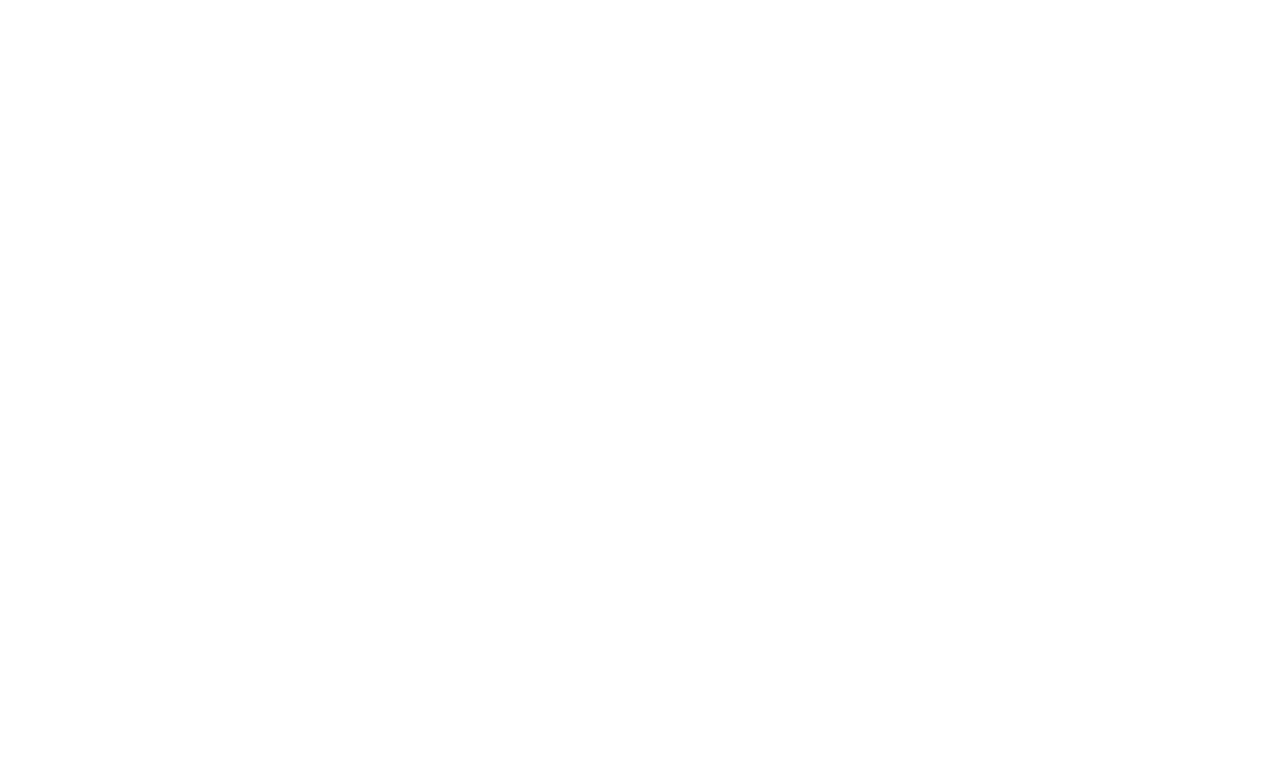
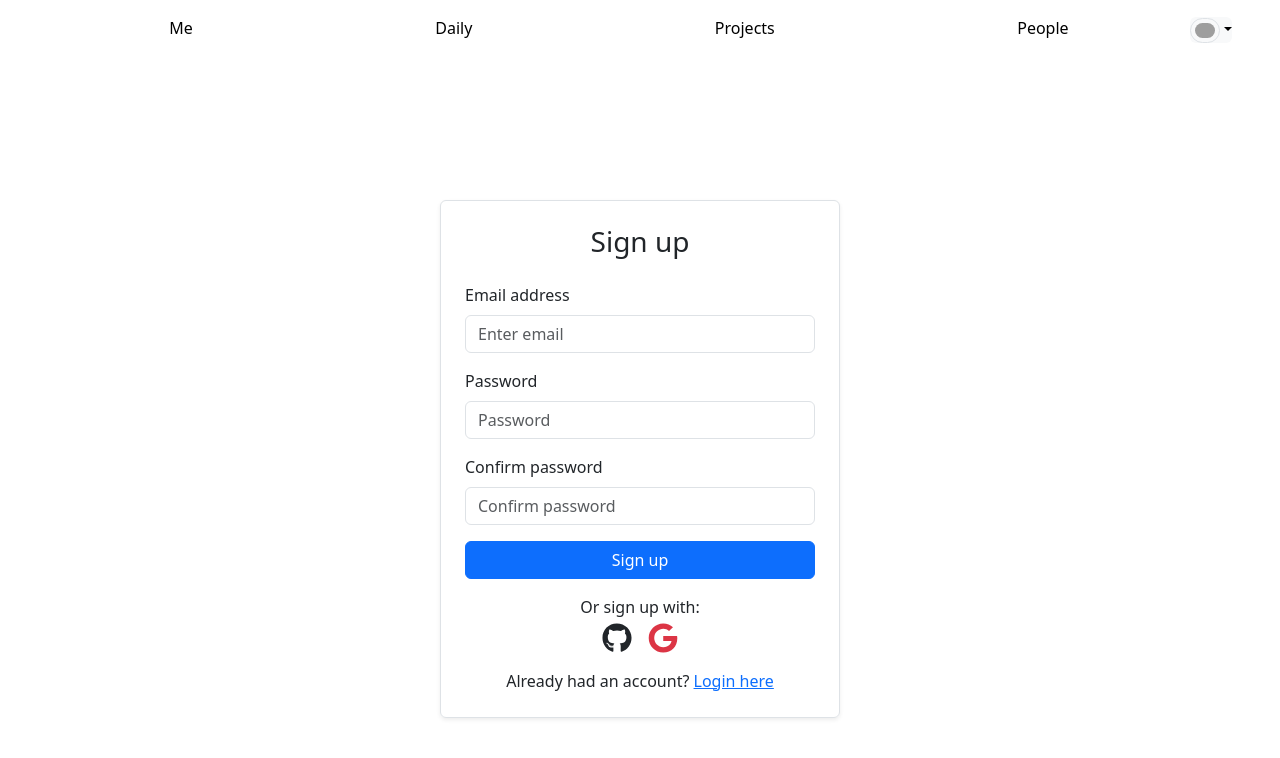
Before and after one commit to pctiien/calendarize_ui, a React (Vite) app: page /signup in a window 1280 px wide. Before the commit this address had no page. Shown: the top 758 px of the page. Built offline with nearby package versions, Linux system fonts and the light colour scheme; grey boxes are pictures that could not be loaded.

Commit message:
form for login and logout

```diff
--- a/package.json
+++ b/package.json
@@ -18,6 +18,7 @@
     "react": "^18.3.1",
     "react-bootstrap": "^2.10.4",
     "react-dom": "^18.3.1",
+    "react-icons": "^5.3.0",
     "react-router-dom": "^6.25.1",
     "sockjs-client": "^1.6.1",
     "stompjs": "^2.3.3",
--- a/src/components/Daily.jsx
+++ b/src/components/Daily.jsx
@@ -8,6 +8,8 @@ import ConfirmModal from './ConfirmModal';
 import {lifeTasksApiInstance} from '../services/axios.js'
 import { Client } from '@stomp/stompjs';
 import SockJS from 'sockjs-client';
+import Stomp from 'stompjs';
+
 import Overdue from '../assets/overdue.png'
 const Daily = (()=>{
     const [dailyTasks, setDailyTasks] = useState([[]]);
@@ -81,28 +83,30 @@ const Daily = (()=>{
         fetchTasks();
     }, [selectedTask]);
 
+
     useEffect(() => {
-        const socket = new SockJS('http://localhost:8080/ws');
+        const socket = new SockJS('http://localhost:8083/ws');
         const stompClient = new Client({
             webSocketFactory: () => socket,
             onConnect: (frame) => {
                 console.log('Connected: ' + frame);
-                stompClient.subscribe('/topic/notifications/2', (message) => {
+                stompClient.subscribe('/user/1/queue/lifetasks', (message) => {
                     console.log('Notification received:', message.body);
                 });
             },
             onDisconnect: () => {
                 console.log('Disconnected');
             },
+            onStompError: (frame) => {
+                console.error('STOMP error:', frame);
+            }
         });
 
         stompClient.activate();
-        setClient(stompClient);
 
-        // Dọn dẹp khi component unmount
         return () => {
-            if (client) {
-                client.deactivate();
+            if (stompClient) {
+                stompClient.deactivate();
             }
         };
     }, []);
--- a/src/components/Header.jsx
+++ b/src/components/Header.jsx
@@ -1,21 +1,34 @@
 import 'bootstrap/dist/css/bootstrap.min.css';
 import defaultAvt from '../assets/default_avatar.png';
 import { Link } from 'react-router-dom';
-const Header = (()=>{
+import { Dropdown } from 'react-bootstrap';
 
-    return(
-        <div className=' p-3 d-flex justify-content-between px-5 ' >
-            <nav className="d-flex justify-content-around flex-grow-1">
-                <Link to="/"  className=' fw-medium text-black text-decoration-none' href="">Me</Link>
-                <Link to="/daily" className=' fw-medium text-black text-decoration-none' href="">Daily</Link>
-                <Link to="/projects" className=' fw-medium text-black text-decoration-none' href="">Projects</Link>
-                <Link to="/" className=' fw-medium text-black text-decoration-none' href="">People</Link>
-            </nav>
-            <div>
-                <img className=' p-1 border border-1 rounded-5' style={{maxWidth:'30px', boxSizing : 'border-box'}} src={defaultAvt} alt="" />
-            </div>
-        </div>
-    )
-});
+const Header = () => {
+  return (
+    <div className='p-3 d-flex justify-content-between px-5'>
+      <nav className="d-flex justify-content-around flex-grow-1">
+        <Link to="/" className='fw-medium text-black text-decoration-none'>Me</Link>
+        <Link to="/daily" className='fw-medium text-black text-decoration-none'>Daily</Link>
+        <Link to="/projects" className='fw-medium text-black text-decoration-none'>Projects</Link>
+        <Link to="/" className='fw-medium text-black text-decoration-none'>People</Link>
+      </nav>
+      <Dropdown>
+        <Dropdown.Toggle variant="light" id="dropdown-avatar" className="border-0 p-0">
+          <img
+            className='p-1 border border-1 rounded-5'
+            style={{ maxWidth: '30px', boxSizing: 'border-box' }}
+            src={defaultAvt}
+            alt=""
+          />
+        </Dropdown.Toggle>
+
+        <Dropdown.Menu align="end">
+          <Dropdown.Item as={Link} to="/login">Login</Dropdown.Item>
+          <Dropdown.Item as={Link} to="/logout">Logout</Dropdown.Item>
+        </Dropdown.Menu>
+      </Dropdown>
+    </div>
+  );
+};
 
 export default Header;
--- /dev/null
+++ b/src/components/Login.jsx
@@ -0,0 +1,45 @@
+import 'bootstrap/dist/css/bootstrap.min.css';
+import { Link } from 'react-router-dom';
+import { FaGithub, FaGoogle } from 'react-icons/fa';
+
+const Login = () => {
+  return (
+    <div className="d-flex justify-content-center align-items-center vh-100">
+      <div className="border p-4 rounded shadow-sm" style={{ maxWidth: '400px', width: '100%' }}>
+        <h3 className="mb-4 text-center">Login</h3>
+
+        <div className="mb-3">
+          <label className="form-label">Email address</label>
+          <input type="email" className="form-control" placeholder="Enter email" />
+        </div>
+
+        <div className="mb-3">
+          <label className="form-label">Password</label>
+          <input type="password" className="form-control" placeholder="Password" />
+        </div>
+
+        <button type="submit" className="btn btn-primary w-100 mb-3">Login</button>
+
+        <div className="text-center">
+          <p className="mb-1">Or login with:</p>
+          <div className="d-flex justify-content-center mb-3">
+            <a href="#" className="text-dark mx-2">
+              <FaGithub size={30} />
+            </a>
+            <a href="#" className="text-danger mx-2">
+              <FaGoogle size={30} />
+            </a>
+          </div>
+        </div>
+
+        <div className="text-center">
+          <p className="mb-0">
+            Don't have an account? <Link to="/signup">Sign up here</Link>
+          </p>
+        </div>
+      </div>
+    </div>
+  );
+};
+
+export default Login;
--- a/src/components/Projects.jsx
+++ b/src/components/Projects.jsx
@@ -69,7 +69,7 @@ const Projects = (()=>{
             {
                 console.log('Task added:', response.data);
             }
-            fetchTasksForProject(selectedProject); // Cập nhật danh sách task sau khi thêm
+            setTasksProject(selectedProject.projectTasks)
             handleCloseAddTaskModal();
         } catch (e) {
             setError(e.message);
@@ -100,7 +100,7 @@ const Projects = (()=>{
         if(currentTask == null) return
 
         try{
-            const response = await projectApiInstance.put(`/${currentTask.id}`,{
+            const response = await projectApiInstance.put(`/tasks/${currentTask.id}`,{
                 headers :{
                     'Content-Type':"application/json"
                 }
@@ -137,29 +137,10 @@ const Projects = (()=>{
 
     const handleClickProject = (project)=>{
         setSelectedProject(project);
-        fetchTasksForProject(project);
+        setTasksProject(project.projectTasks)
         console.log(project)
     }
-    const fetchTasksForProject = async(project)=>{
-        if(project== null) return;
-        try{
 
-            const response = await projectApiInstance.get(`tasks?projectId=${project.id}`,{
-                headers:{
-                    'Content-Type' : 'application/json'
-                }
-            });
-            if(response!=null && response.data!=null)
-            {
-                console.log(response.data);
-                setTasksProject(response.data);
-            }
-
-        }catch(e){
-            setError(e.message)
-            console.log(e.message)
-        }
-    }
 
     useEffect(()=>{
         const fetchProjects = async() =>{
@@ -175,7 +156,7 @@ const Projects = (()=>{
                 if(response.data!=null && response.data[0]!=null)
                 {
                     setSelectedProject(response.data[0])
-                    fetchTasksForProject(response.data[0])
+                    setTasksProject(response.data[0].projectTasks)
                 }
 
             }catch(e){
@@ -244,11 +225,11 @@ const Projects = (()=>{
                     <Button onClick={handleShowModal}  variant="outline-primary">Add new member</Button>{' '}
 
                     {
-                        selectedProject && selectedProject.users && selectedProject.users.length >0
-                        && selectedProject.users.map((user,index)=>(
+                        selectedProject && selectedProject.members && selectedProject.members.length >0
+                        && selectedProject.members.map((member,index)=>(
                             <div key={index}   className=' d-flex flex-column justify-content-center align-items-center'>
                             <img className=' border border-1 rounded-5 p-1' src={defaultAvt} alt="" style={{maxHeight:'30px',maxWidth:'30px'}} />
-                            <p className=' fw-medium' style={{ fontSize : '10px'}}>{user.name}</p>
+                            <p className=' fw-medium' style={{ fontSize : '10px'}}>{member.name}</p>
                             </div>
                         ))
                     }
--- /dev/null
+++ b/src/components/Signup.jsx
@@ -0,0 +1,69 @@
+import 'bootstrap/dist/css/bootstrap.min.css';
+import { useState } from 'react';
+import { Link } from 'react-router-dom';
+import { FaGithub, FaGoogle } from 'react-icons/fa';
+import { Button, Form, Container, Row, Col } from 'react-bootstrap';
+
+const Signup = () => {
+  const [formData, setFormData] = useState({
+    username: '',
+    email: '',
+    password: '',
+    confirmPassword: '',
+  });
+
+  const handleChange = (e) => {
+    const { name, value } = e.target;
+    setFormData((prevData) => ({ ...prevData, [name]: value }));
+  };
+
+  const handleSubmit = (e) => {
+    e.preventDefault();
+    // Handle form submission here
+  };
+
+  return (
+    <div className="d-flex justify-content-center align-items-center vh-100">
+      <div className="border p-4 rounded shadow-sm" style={{ maxWidth: '400px', width: '100%' }}>
+        <h3 className="mb-4 text-center">Sign up</h3>
+
+        <div className="mb-3">
+          <label className="form-label">Email address</label>
+          <input type="email" className="form-control" placeholder="Enter email" />
+        </div>
+
+        <div className="mb-3">
+          <label className="form-label">Password</label>
+          <input type="password" className="form-control" placeholder="Password" />
+        </div>
+
+        <div className="mb-3">
+          <label className="form-label">Confirm password</label>
+          <input type="password" className="form-control" placeholder="Confirm password" />
+        </div>
+
+        <button type="submit" className="btn btn-primary w-100 mb-3">Sign up</button>
+
+        <div className="text-center">
+          <p className="mb-1">Or sign up with:</p>
+          <div className="d-flex justify-content-center mb-3">
+            <a href="#" className="text-dark mx-2">
+              <FaGithub size={30} />
+            </a>
+            <a href="#" className="text-danger mx-2">
+              <FaGoogle size={30} />
+            </a>
+          </div>
+        </div>
+
+        <div className="text-center">
+          <p className="mb-0">
+            Already had an account? <Link to="/login">Login here</Link>
+          </p>
+        </div>
+      </div>
+    </div>
+  );
+};
+
+export default Signup;
--- a/src/main.jsx
+++ b/src/main.jsx
@@ -5,6 +5,9 @@ import './index.css'
 import { BrowserRouter,Routes,Route } from 'react-router-dom'
 import Daily from './components/Daily.jsx'
 import Projects from './components/Projects.jsx'
+import Login from './components/Login.jsx'
+import Signup from './components/Signup.jsx'
+
 const root = ReactDOM.createRoot(document.getElementById('root'));
 root.render(
   <BrowserRouter>
@@ -12,6 +15,9 @@ root.render(
       <Route path="/" element={<App />}>
         <Route path="daily" element={<Daily />} />
         <Route path="projects" element={<Projects />} />
+        <Route path="login" element={<Login />} />
+        <Route path="signup" element={<Signup />} />
+
         <Route index element={<Daily />} /> {/* Trang chính */}
 
       </Route>
```
Also changed, not shown: 1 other file (tests, documents, lock files or other folders).
